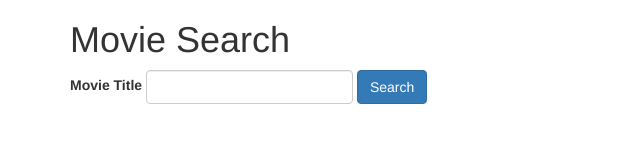
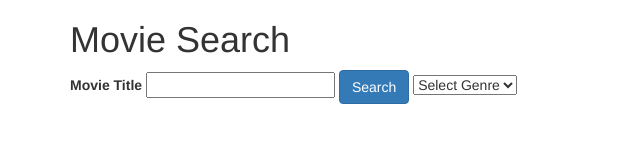
Before and after one commit to aliasm6/movie-search, a website: page src/index.html in a window 1280 px wide. Shown: the whole page, without its empty margins (0-640 px from the left). Drawn offline with nearby package versions, Linux system fonts and the light colour scheme.

Commit message:
create dropdown selection for future use

```diff
--- a/src/index.html
+++ b/src/index.html
@@ -11,10 +11,13 @@
 
         <form class="form-inline">
 
-            <label for="movieTitle">Movie Title</label>
-            <input id="searchInfo" class="form-control"></input>
+              <label for="movieTitle">Movie Title</label>
+              <input id="searchInfo"></input>
 
             <input type="submit" class="btn btn-primary" value="Search">
+            <select placeholder="genre">
+            <option value="" disabled selected>Select Genre</option>
+            </select>
         </form>
 
     </div>
```
